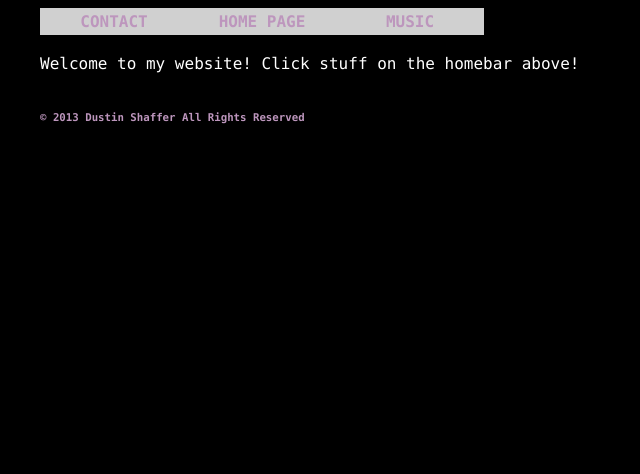
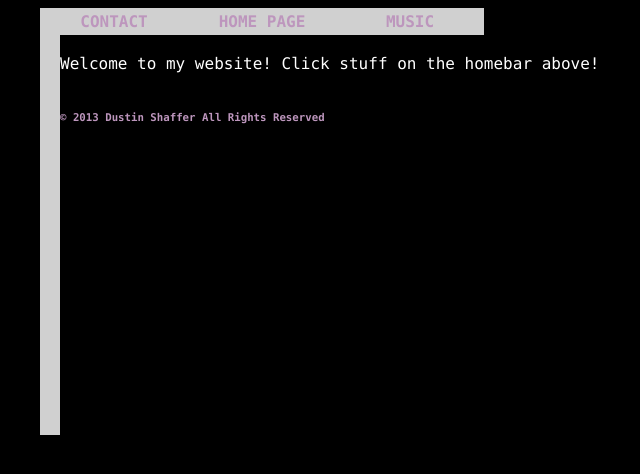
Before and after one commit to misterdustinface/misterdustinface.github.io, a Jekyll site: the page built from index.html, in a window 1280 px wide. Shown: the top 474 px of the page, without its empty margins (0-640 px from the left). Built offline with Jekyll 4.4.1, drawn with Linux system fonts in a browser that asks for light colours; comment, search, counter and statistics services are not loaded.

Commit message:
Update pagesHomebar.html

```diff
--- a/_includes/pagesHomebar.html
+++ b/_includes/pagesHomebar.html
@@ -8,4 +8,6 @@
   {% endfor %}
 </ul>
 
+<div class="vert-rect"></div>
+
 <br/>
```
